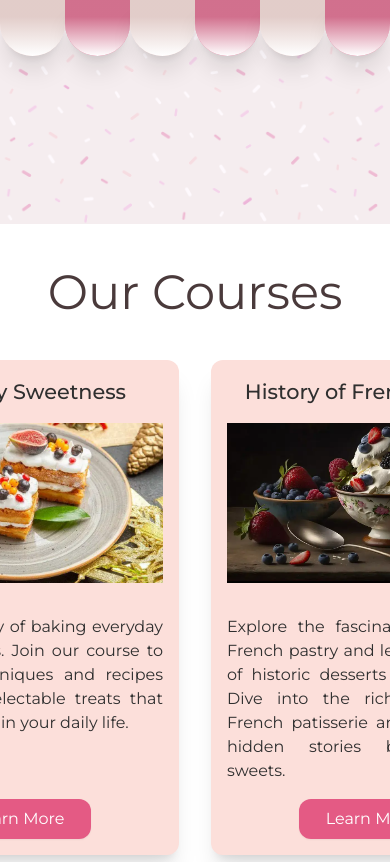
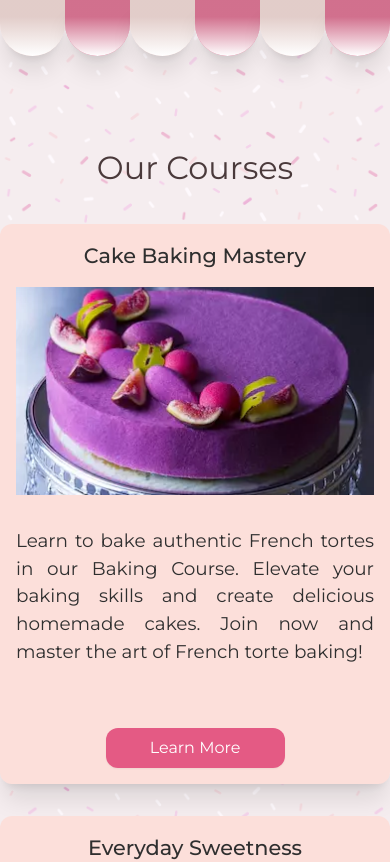
Before and after one commit to Pizzaboi87/pastry-shop-website, a React (Vite) app: page /courses in a window 390 px wide. Shown: the top 862 px of the page. Built offline with nearby package versions, Linux system fonts and the light colour scheme; some icons are missing.

Commit message:
changed style for courses

```diff
--- a/src/components/CourseCard.jsx
+++ b/src/components/CourseCard.jsx
@@ -25,22 +25,24 @@ const CourseCard = ({ course, index }) => {
 			initial={motionPropsR.initial}
 			whileInView={motionPropsR.whileInView}
 			viewport={motionPropsR.viewport}
-			className="w-[20rem] text-justify bg-pinklight p-4 rounded-xl shadow-xl flex flex-col items-center justify-between"
+			className="w-full sm:w-[20rem] xs:h-[35rem] md:h-[31rem] mx-auto mb-4 text-justify bg-pinklight p-4 rounded-xl shadow-xl flex flex-col items-center justify-between"
 		>
 			<div className="flex flex-col justify-center items-center w-full">
 				<h3 className="mb-4 text-text text-[1.3rem] font-[500]">
 					{course.title}
 				</h3>
-				<div className="overflow-hidden w-full h-[10rem] mb-8">
+				<div className="overflow-hidden w-full md:h-[10rem] h-[13rem] mb-8">
 					<img
 						src={image}
 						alt={course.alt}
-						className="w-[100%] h-[10rem] object-cover mb-4 hover:scale-150 hover:translate-y-8 ease-in-out transition-all duration-500"
+						className="w-full sm:h-[10rem] h-[13rem] object-cover mb-4 hover:scale-150 hover:translate-y-8 ease-in-out transition-all duration-500"
 					/>
 				</div>
 			</div>
 			<div className="h-full flex flex-col justify-between">
-				<p className="text-text text-justify mb-4">{course.details}</p>
+				<p className="text-text text-justify mb-4 text-[1.15rem] md:text-[1rem]">
+					{course.details}
+				</p>
 				<LinkButton
 					extraClass="px-3 py-2 text-[1rem] font-[400] w-[50%] self-center"
 					whereTo={`/courses/` + course.id}
--- a/src/components/Navbar.jsx
+++ b/src/components/Navbar.jsx
@@ -53,7 +53,7 @@ const Navbar = () => {
 				<div
 					className={`${
 						openMenu ? "menuOn" : "menuOff"
-					} bg-pinklight absolute top-0 left-0 z-[12] flex items-center justify-center`}
+					} bg-pinklight fixed top-0 left-0 z-[12] flex items-center justify-center`}
 				>
 					<ul className="flex flex-col md:text-[5rem] text-[2.5rem] font-[500] items-center">
 						{navLinksLeft.map((link) => (
--- a/src/pages/Courses.jsx
+++ b/src/pages/Courses.jsx
@@ -3,10 +3,10 @@ import { courses } from "../constants";
 
 const Courses = () => {
 	return (
-		<div className="mt-56 w-[75%] flex flex-col items-center">
-			<div className="bg-white rounded-xl p-8 flex flex-col items-center">
-				<h1 className="text-brown text-[3rem] font-[400] mb-8">Our Courses</h1>
-				<div className="w-full flex justify-between gap-8">
+		<div className="md:mt-56 mt-36 w-full flex flex-col items-center">
+			<div className="md:bg-white rounded-xl md:p-8 flex flex-col items-center">
+				<h1 className="text-brown xl:text-[3rem] text-[2rem] font-[400] mb-8">Our Courses</h1>
+				<div className="w-full flex md:flex-row flex-col justify-between gap-4 md:flex-wrap items-center justify-center">
 					{courses.map((course, index) => (
 						<CourseCard key={course.title} course={course} index={index} />
 					))}
```
